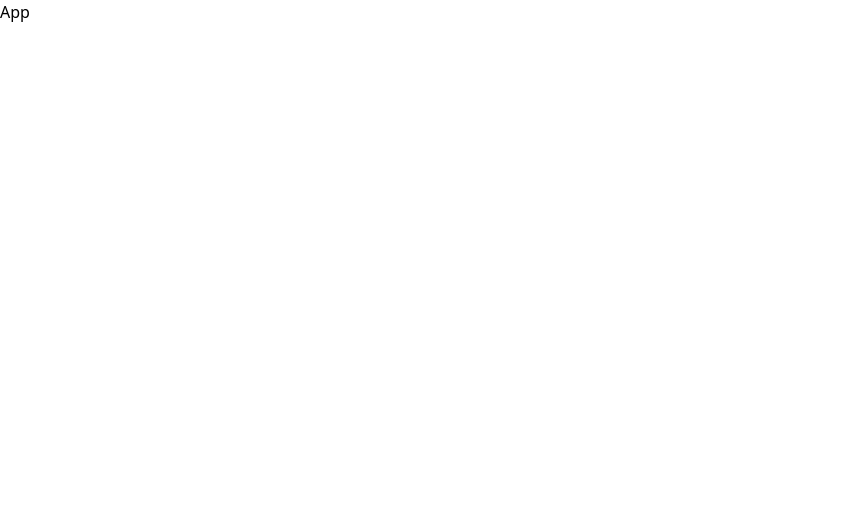
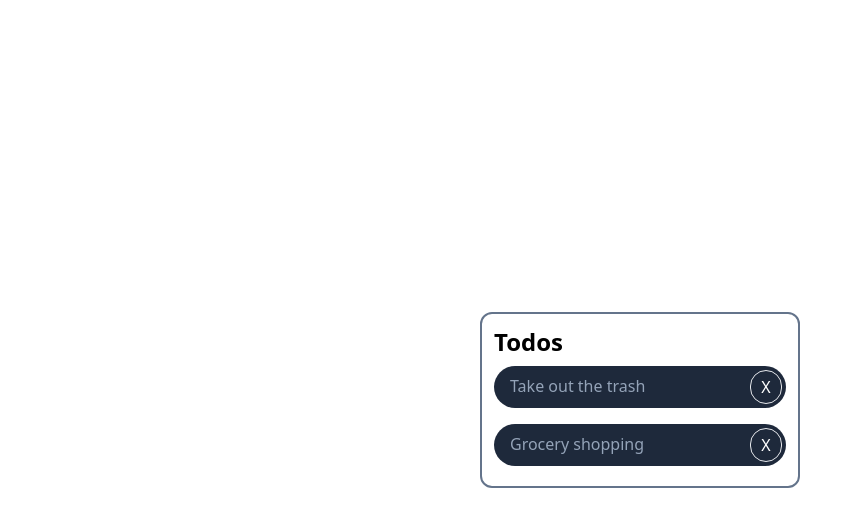
Before and after one commit to Gold240sx/Supabase-Basic, a React (Vite) app: page / in a window 1280 px wide. Shown: the top 526 px of the page, without its empty margins (0-863 px from the left). Built offline with nearby package versions, Linux system fonts and the light colour scheme; no server answers.

Commit message:
Connected

```diff
--- a/package.json
+++ b/package.json
@@ -10,6 +10,8 @@
     "preview": "vite preview"
   },
   "dependencies": {
+    "@supabase/supabase-js": "^2.5.0",
+    "dotenv": "^16.0.3",
     "react": "^18.2.0",
     "react-dom": "^18.2.0"
   },
--- a/src/App.jsx
+++ b/src/App.jsx
@@ -1,8 +1,43 @@
+import React from 'react';
+import Header from './components/Header';
+import { useState } from 'react';
+import Todos from './components/Todos';
+import deleteTodo from './functions/deleteTodo';
+import { supabase } from './db/supabaseClient';
 
 function App() {
+    const [ todos, setTodos ] = useState([
+        {
+            id: 1,
+            title: 'Take out the trash',
+        },
+        {   id: 2,
+            title: 'Grocery shopping',
+        },
+    ]);
+
+const deleteFromSupabase = async (id) => {
+    const { data, error } = await supabase
+        .from('Todos')
+        .delete()
+        // .match({ id: id });
+        .eq( "id", id );
+    if (error) console.log('error', error);
+    console.log('data', data);
+};
+
+const deleteTodo = (id) => {
+	setTodos(todos.filter((todo) => todo.id !== id));
+	// delete from the backend
+	deleteFromSupabase(id);
+};
+
   return (
-		<div className='dark:bg-gray-900 h-screen w-full'>
-			<h1 className="dark:text-white">App</h1>
+		<div className='dark:bg-gray-900 h-screen w-full flex justify-center align-middle flex-col mx-auto'>
+            <div className="w-80 flex mb-auto flex-col mx-auto my-auto border-2 p-3 rounded-xl border-slate-500">
+                <Header />
+                <Todos todos={todos} onDelete={ deleteTodo }/>
+            </div>
 		</div>
   );
 }
--- /dev/null
+++ b/src/components/Header.jsx
@@ -0,0 +1,10 @@
+
+const Header = () => {
+    return (
+		<header className="">
+			<h1 className="dark:text-white text-2xl font-bold">Todos</h1>
+		</header>
+	);
+}
+
+export default Header;
--- /dev/null
+++ b/src/components/Todo.jsx
@@ -0,0 +1,16 @@
+const Todo = ({ todo, onDelete }) => {
+	return (
+		<div className= "h-fit flex text-slate-400 my-2 p-1 rounded-full w-full bg-slate-800">
+			<h3 className="leading-loose pl-3">{todo.title}</h3>
+			<button
+				className="text-white cursor-pointer w-[32px] border rounded-full p-1 py-[4px] hover:bg-slate-600 ml-auto"
+				onClick={() => {
+					onDelete(todo.id);
+				}}>
+				X
+			</button>
+		</div>
+	);
+};
+
+export default Todo;
--- /dev/null
+++ b/src/components/Todos.jsx
@@ -0,0 +1,13 @@
+import Todo from "./Todo";
+
+const Todos = ( { todos, onDelete }) => {
+	return (
+		<>
+			{todos.map((todo, index) => (
+				<Todo key={index} todo={todo} onDelete={onDelete} />
+			))}
+		</>
+	);
+};
+
+export default Todos;
--- /dev/null
+++ b/src/db/supabaseClient.js
@@ -0,0 +1,6 @@
+import { createClient } from '@supabase/supabase-js'
+
+const supabaseUrl = import.meta.env.VITE_SUPABASE_URL;
+const supabaseKey = import.meta.env.VITE_SUPABASE_KEY;
+
+export const supabase = createClient(supabaseUrl, supabaseKey)
--- /dev/null
+++ b/src/functions/deleteTodo.js
@@ -0,0 +1,11 @@
+import { useState } from 'react';
+
+const deleteTodo = (id) => {
+    const [todos, setTodos] = useState();
+    // const todos = JSON.parse(localStorage.getItem('todos')) || [];
+    // localStorage.setItem('todos', JSON.stringify(todos.filter((todo) => todo.id !== id)));
+
+	setTodos(todos.filter((todo) => todo.id !== id));
+};
+
+export default deleteTodo;
```
Also changed, not shown: 2 other files (tests, documents, lock files or other folders).
